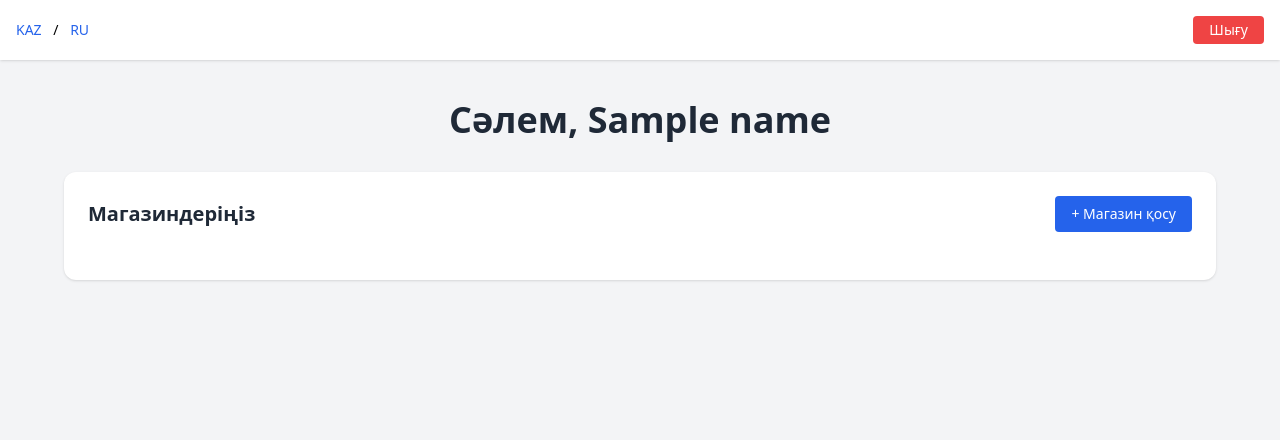
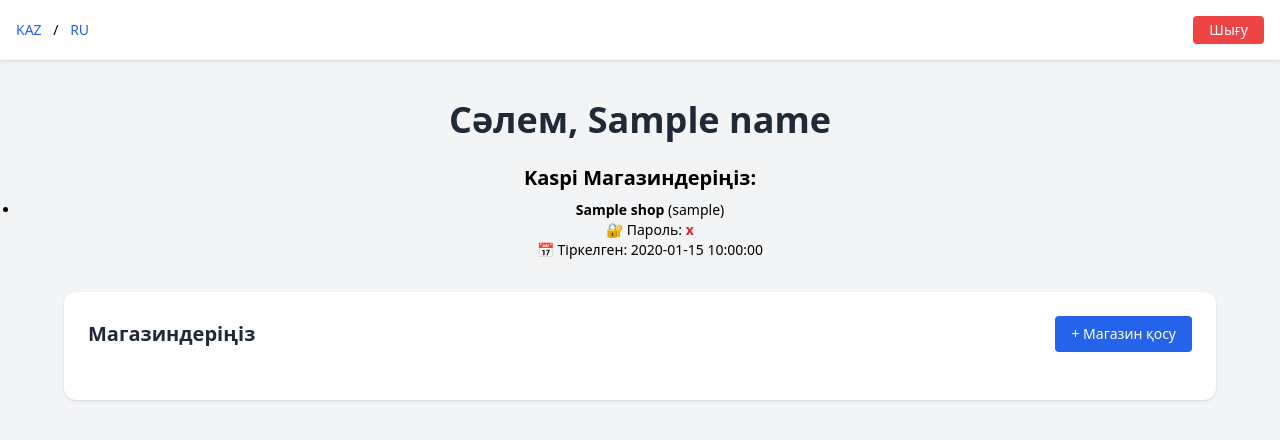
Before and after one commit to Akhan092/super-bot, a FastAPI app: template templates/dashboard.html in a window 1280 px wide. Shown: the top 440 px of the page. Run offline with FastAPI, Linux system fonts and the light colour scheme; the template is opened without the code that fills it: most values are stand-ins (such as "Sample title", 1, 10 or a date in 2020); parts of the project's set-up code (start-up, migrations or seed data) failed here and were passed over; some libraries are stand-ins or nearby versions.

Commit message:
Update dashboard.html

```diff
--- a/templates/dashboard.html
+++ b/templates/dashboard.html
@@ -21,6 +21,22 @@
   <div class="mt-10 text-center">
     <h1 id="greeting" data-name="{{ name }}" class="text-4xl font-bold text-gray-800">
       Сәлем, {{ name }}
+
+<h2 class="text-xl font-semibold mt-6 mb-2">Kaspi Магазиндеріңіз:</h2>
+{% if shops %}
+  <ul class="list-disc pl-5 text-sm space-y-2">
+    {% for shop in shops %}
+      <li>
+        <strong>{{ shop.shop_name }}</strong> ({{ shop.login }})<br>
+        🔐 Пароль: <span class="text-red-600 font-semibold">{{ shop.password }}</span><br>
+        📅 Тіркелген: {{ shop.created_at.strftime('%Y-%m-%d %H:%M:%S') }}
+      </li>
+    {% endfor %}
+  </ul>
+{% else %}
+  <p class="text-red-500 text-sm">Сізде әлі магазин тіркелмеген.</p>
+{% endif %}
+
     </h1>
   </div>
 
```
